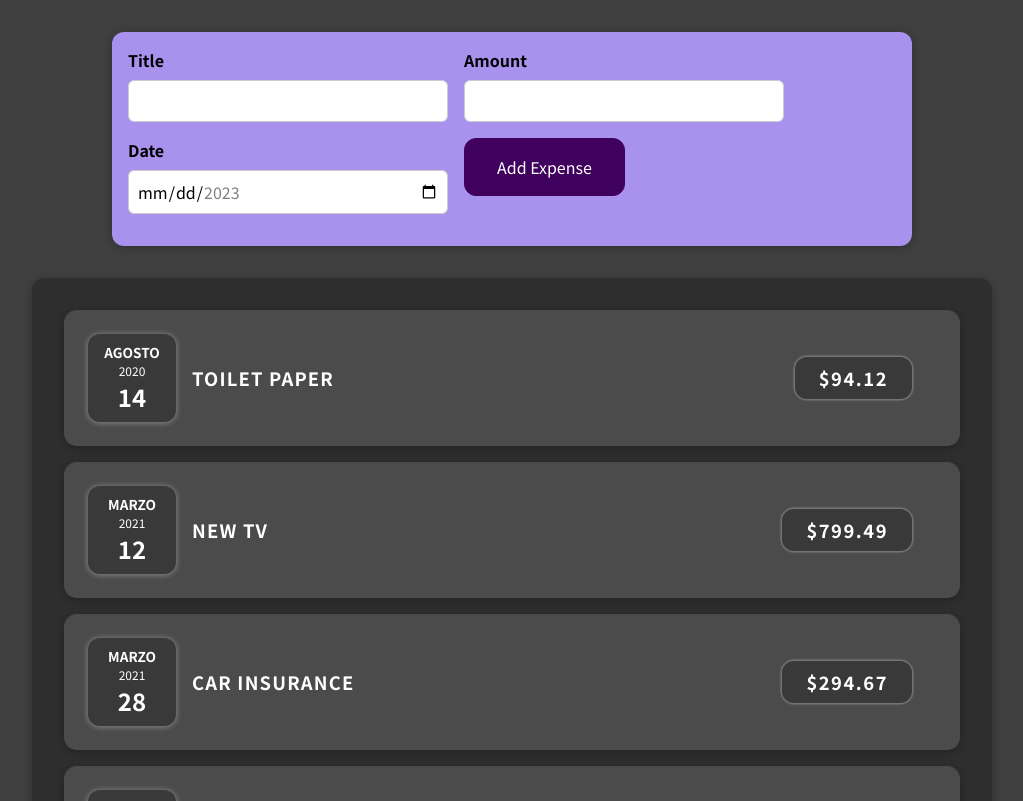
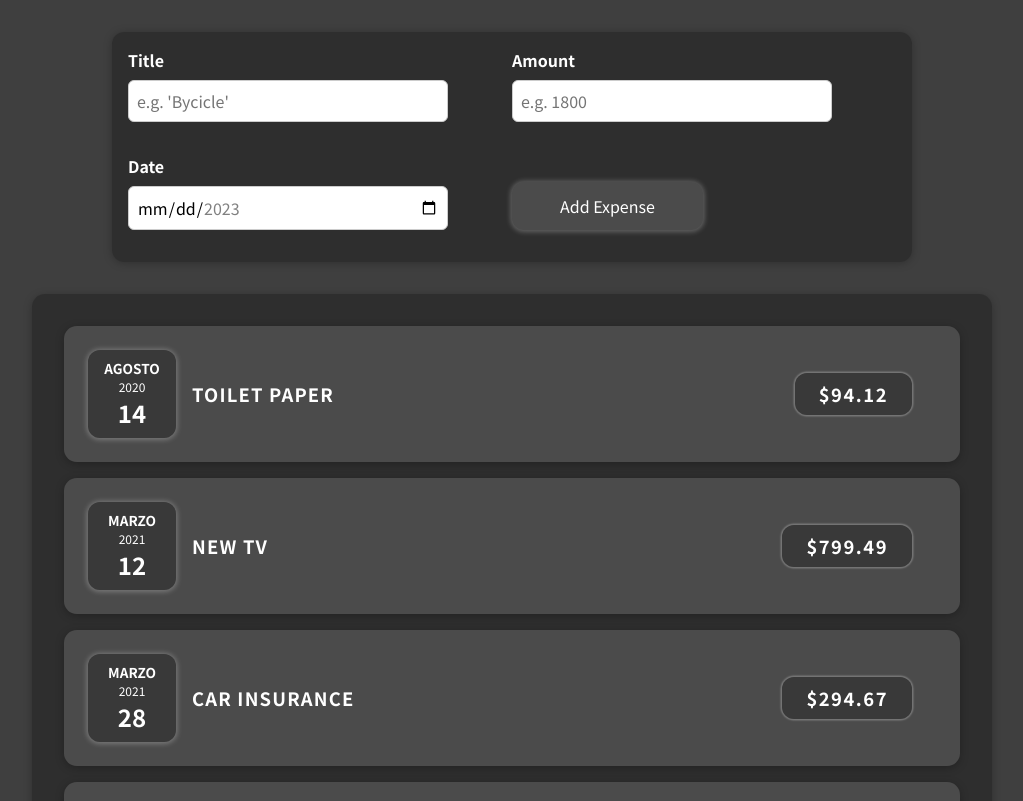
Before and after one commit to Alejandro-Madero/Expenses-project, a React (Create React App) app: page / in a window 1280 px wide. Shown: the top 801 px of the page, without its empty margins (128-1151 px from the left). Built offline with nearby package versions, Linux system fonts and the light colour scheme.

Commit message:
lifting new expense state to expenses array

```diff
--- a/src/App.js
+++ b/src/App.js
@@ -25,9 +25,13 @@ const App = () => {
     },
   ];
 
+  const addExpenseHandler = (expense) => {
+    expenses.push(expense);
+    console.log(expenses);
+  };
   return (
     <div className="App">
-      <NewExpense />
+      <NewExpense onAddExpense={addExpenseHandler} />
       <Expenses items={expenses} />
       {/* componentes custom tienen que empezar con mayuscula para que React los
       detecte. Elementos que empiezan con minuscula React entiende que son built in elementos de HTML  */}
--- a/src/components/NewExpense/ExpenseForm.css
+++ b/src/components/NewExpense/ExpenseForm.css
@@ -1,7 +1,8 @@
 .new-expense__controls {
   display: flex;
   flex-wrap: wrap;
-  gap: 1rem;
+  flex: 1 1;
+  gap: 2rem 4rem;
   margin-bottom: 1rem;
   text-align: left;
 }
@@ -19,8 +20,14 @@
   border: 1px solid #ccc;
   width: 20rem;
   max-width: 100%;
+  outline: transparent;
+  transition: transform 0.35s;
 }
 
+.new-expense__control input:focus {
+  background-color: rgba(255, 255, 255, 0.8);
+  transform: scale(1.02);
+}
 .new-expense__actions {
-  text-align: right;
+  align-self: flex-end;
 }
--- a/src/components/NewExpense/ExpenseForm.js
+++ b/src/components/NewExpense/ExpenseForm.js
@@ -1,7 +1,7 @@
 import { useState } from "react";
 import "./ExpenseForm.css";
 
-const ExpenseForm = () => {
+const ExpenseForm = (props) => {
   const [title, setTitle] = useState("");
   const [amount, setAmount] = useState("");
   const [date, setDate] = useState("");
@@ -17,7 +17,6 @@ const ExpenseForm = () => {
   };
 
   const submitHandler = function (e) {
-    console.log(e.target.value);
     e.preventDefault();
 
     const expenseData = {
@@ -26,7 +25,11 @@ const ExpenseForm = () => {
       date: new Date(date),
     };
 
-    console.log(expenseData);
+    props.onSaveFormData(expenseData);
+
+    setTitle("");
+    setAmount("");
+    setDate("");
   };
 
   return (
@@ -36,8 +39,9 @@ const ExpenseForm = () => {
           <label htmlFor="title">Title</label>
           <input
             type="text"
-            name="title"
             id="title"
+            placeholder="e.g. 'Bycicle'"
+            value={title}
             onChange={titleChangeHandler}
           ></input>
         </div>
@@ -45,10 +49,11 @@ const ExpenseForm = () => {
           <label htmlFor="amount">Amount</label>
           <input
             type="number"
+            id="amount"
+            placeholder="e.g. 1800"
             min="0"
             step="0.1"
-            name="amount"
-            id="amount"
+            value={amount}
             onChange={amountChangeHandler}
           ></input>
         </div>
@@ -60,6 +65,7 @@ const ExpenseForm = () => {
             name="date"
             min="2023-01-01"
             max="2023-12-31"
+            value={date}
             onChange={dateChangeHandler}
           ></input>
         </div>
--- a/src/components/NewExpense/NewExpense.css
+++ b/src/components/NewExpense/NewExpense.css
@@ -1,5 +1,6 @@
 .new-expense {
-  background-color: #a892ee;
+  background-color: rgba(31, 31, 31, 0.5);
+  color: white;
   padding: 1rem;
   margin: 2rem auto;
   width: 50rem;
@@ -12,18 +13,18 @@
 .new-expense button {
   font: inherit;
   cursor: pointer;
-  padding: 1rem 2rem;
-  border: 1px solid #40005d;
-  background-color: #40005d;
+  padding: 0.75rem 3rem;
+  box-shadow: 0 0.5px 5px 1.5px rgba(255, 255, 255, 0.25);
+  background-color: #4b4b4b;
   color: white;
   border-radius: 12px;
-  margin-right: 1rem;
+  border: none;
+  transition: background-color 0.35s;
 }
 
 .new-expense button:hover,
 .new-expense button:active {
-  background-color: #510674;
-  border-color: #510674;
+  background-color: rgba(31, 31, 31, 0.4);
 }
 
 .new-expense button.alternative {
--- a/src/components/NewExpense/NewExpense.js
+++ b/src/components/NewExpense/NewExpense.js
@@ -3,9 +3,17 @@ import ExpenseForm from "./ExpenseForm";
 import "./NewExpense.css";
 
 const NewExpense = (props) => {
+  console.log(props);
+  const saveFormDataHandler = (expenseData) => {
+    const expense = {
+      ...expenseData,
+      id: crypto.randomUUID(),
+    };
+    props.onAddExpense(expense);
+  };
   return (
     <div className="new-expense">
-      <ExpenseForm />
+      <ExpenseForm onSaveFormData={saveFormDataHandler} />
     </div>
   );
 };
```
